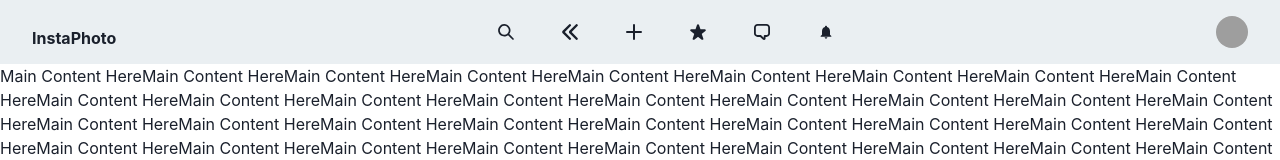
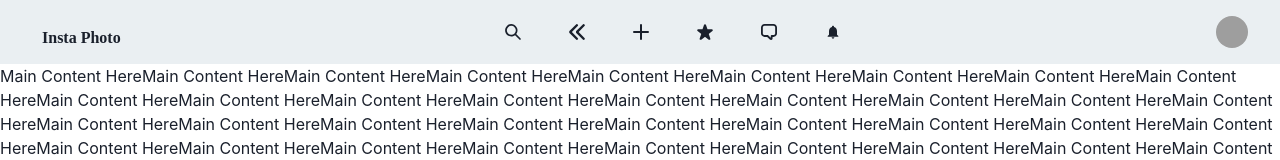
Before and after one commit to E-Turcios/insta--photo, a React app: page /Navbar in a window 1280 px wide. Shown: the top 160 px of the page. Built offline with nearby package versions, Linux system fonts and the light colour scheme; no server answers; grey boxes are pictures that could not be loaded; a web font is replaced by a local one.

Commit message:
Navbar push to branch

```diff
--- a/client/components/Navbar.jsx
+++ b/client/components/Navbar.jsx
@@ -14,9 +14,8 @@ import {
   MenuItem,
   MenuDivider,
   useDisclosure,
-  useColorModeValue,
   Stack,
-  Divider,
+  Heading,
 } from '@chakra-ui/react';
 
 import {
@@ -56,7 +55,9 @@ export default function Navbar() {
           onClick={isOpen ? onClose : onOpen}
         />
         <Box mt="1%">
-          <b>InstaPhoto</b>
+          <Heading as="h4" size="sm" p="10px">
+            Insta Photo
+          </Heading>
         </Box>
         <HStack
           as={'nav'}
```
